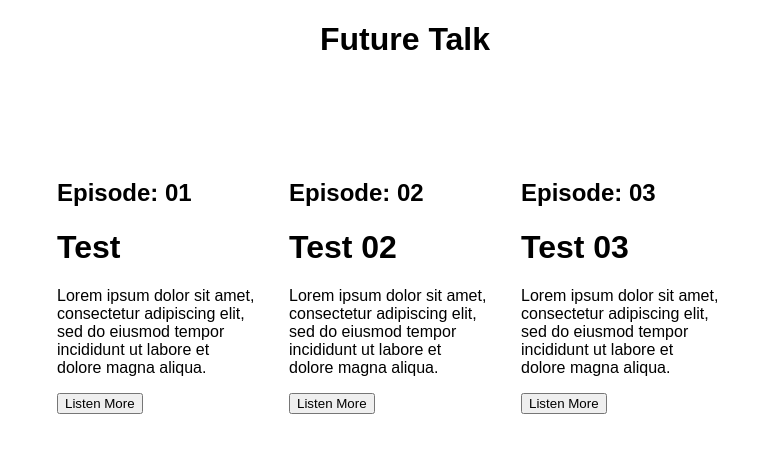
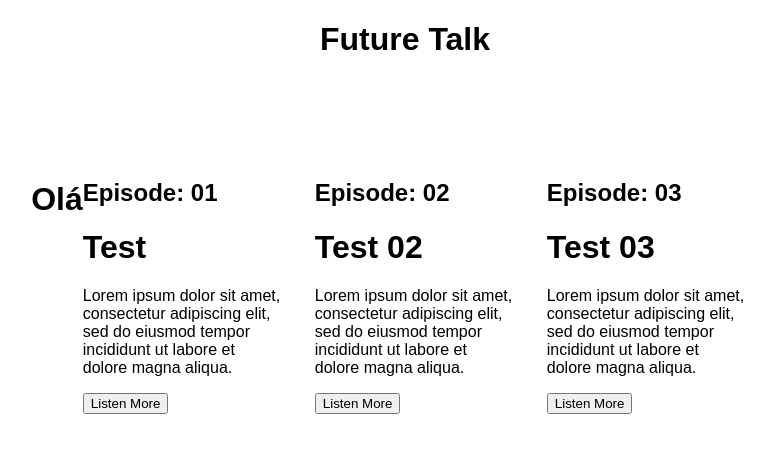
Before and after one commit to lucas-rudek/podcast_webapp, a React (Create React App) app: page /01 in a window 1280 px wide. Shown: the top 452 px of the page, without its empty margins (235-1009 px from the left). Built offline with nearby package versions, Linux system fonts and the light colour scheme.

Commit message:
21-08 changes

```diff
--- a/src/components/Container.jsx
+++ b/src/components/Container.jsx
@@ -1,18 +1,17 @@
 import React from "react";
 import "../styles.css";
+import { BrowserRouter as Router, Switch, Route } from "react-router-dom";
 import PodcastWidget from "./PodcastWidget.jsx";
+import Podcast from "./Podcast.jsx";
 import fetchFunction from "../fetchFunction";
-import { BrowserRouter as Router, Switch, Route } from "react-router-dom";
-//fetch function that load soundcloud API to pass trought props
 
 export default function Container() {
   const podcast = fetchFunction();
-
   return (
     <div className="container">
       <Router>
         <Switch>
-          <Route path={`/${podcast[0].episode}`} exact component="" />
+          <Route path={`/${podcast[0].episode}`} exact component={Podcast} />
         </Switch>
         <PodcastWidget podcast={podcast[0]} />
         <PodcastWidget podcast={podcast[1]} />
--- a/src/components/PodcastWidget.jsx
+++ b/src/components/PodcastWidget.jsx
@@ -3,13 +3,12 @@ import { Link } from "react-router-dom";
 import "../styles.css";
 
 export default function PodcastWidget(props) {
-  //will recieve object for render in props
   return (
     <div className="podcastContainer">
       <h2>Episode: {props.podcast.episode}</h2>
       <h1>{props.podcast.name}</h1>
       <p>{props.podcast.description}</p>
-      <Link to={`episode/${props.podcast.episode}`}>
+      <Link to={`${props.podcast.episode}`}>
         <button type="button">Listen More</button>
       </Link>
     </div>
--- a/src/fetchFunction.js
+++ b/src/fetchFunction.js
@@ -1,3 +1,5 @@
+//fetch function that load soundcloud API to pass trought props
+
 export default function fetchFunction() {
   const podcast = [
     {
```
